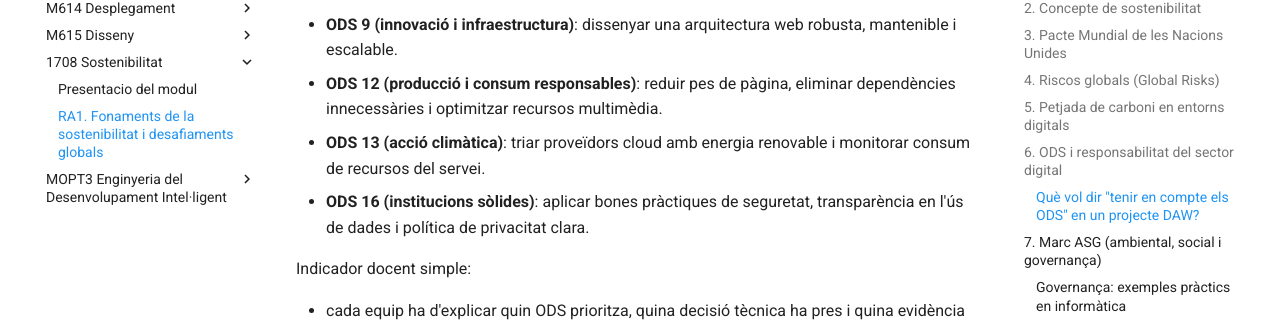
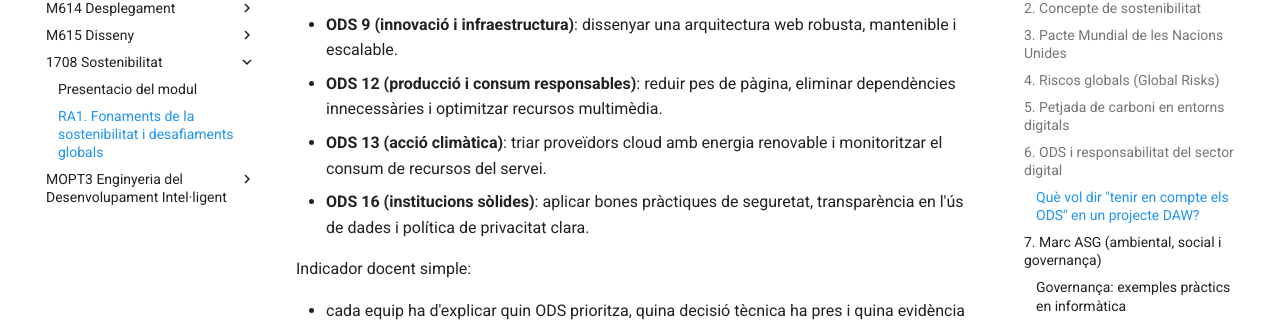
Before and after one commit to sllado1/Apunts, an MkDocs documentation site: the page built from docs/DAW/M1708-Sostenibilitat/1_Sostenibilitat.md, in a window 1280 px wide and 900 px high, scrolled down 2957 px. Shown: the part 127-452 px from the top of the window. Built offline with MkDocs 1.6.1 and Material for MkDocs 9.7.7, drawn with Linux system fonts in a browser that asks for light colours.

Commit message:
Update Disseny

```diff
--- a/docs/DAW/M1708-Sostenibilitat/1_Sostenibilitat.md
+++ b/docs/DAW/M1708-Sostenibilitat/1_Sostenibilitat.md
@@ -108,7 +108,7 @@ Exemples concrets:
 
 - **ODS 9 (innovació i infraestructura)**: dissenyar una arquitectura web robusta, mantenible i escalable.
 - **ODS 12 (producció i consum responsables)**: reduir pes de pàgina, eliminar dependències innecessàries i optimitzar recursos multimèdia.
-- **ODS 13 (acció climàtica)**: triar proveïdors cloud amb energia renovable i monitorar consum de recursos del servei.
+- **ODS 13 (acció climàtica)**: triar proveïdors cloud amb energia renovable i monitoritzar el consum de recursos del servei.
 - **ODS 16 (institucions sòlides)**: aplicar bones pràctiques de seguretat, transparència en l'ús de dades i política de privacitat clara.
 
 Indicador docent simple:
```
Also changed, not shown: docs/DAW/M615Disseny/1_Fonaments.md (+1 -1 lines).
